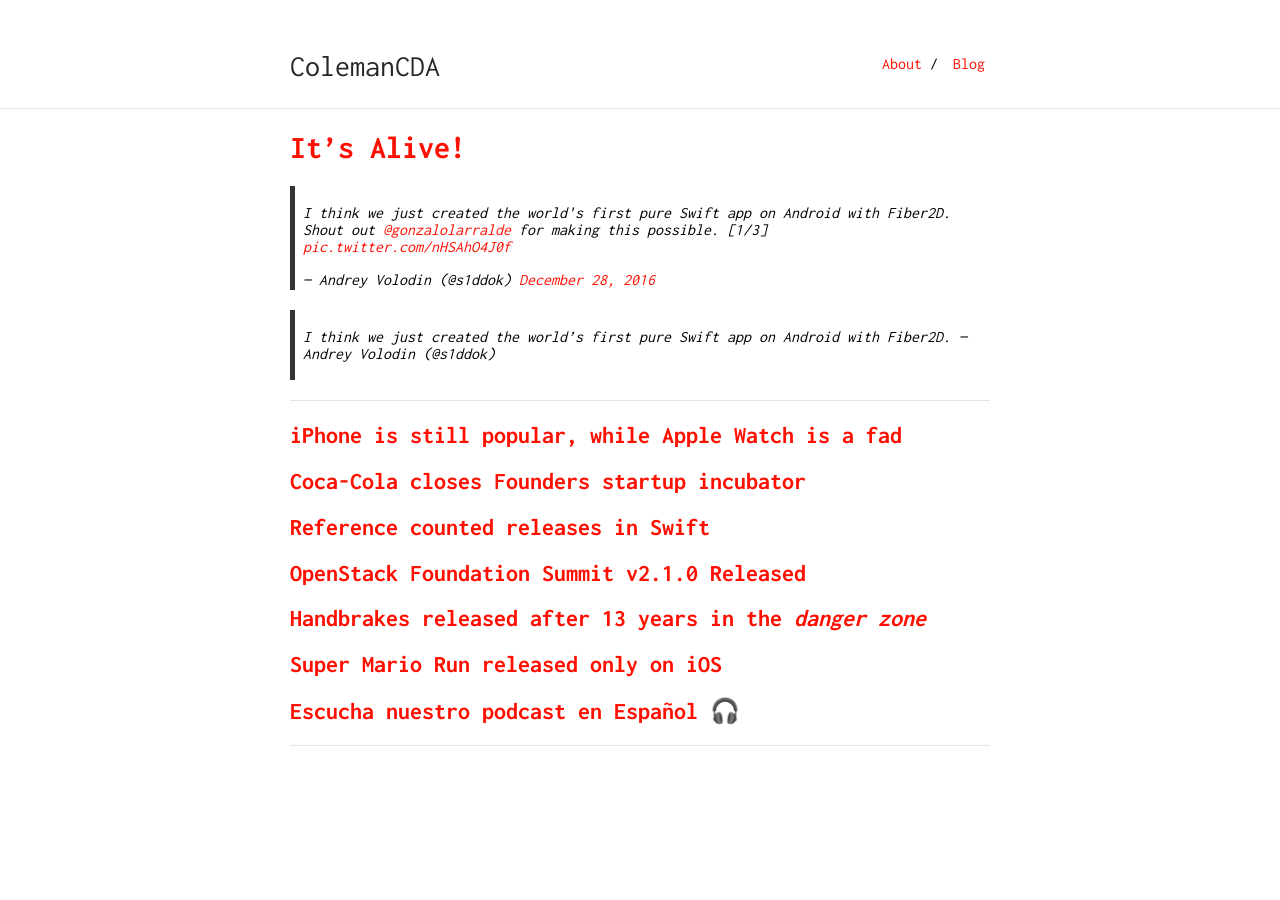
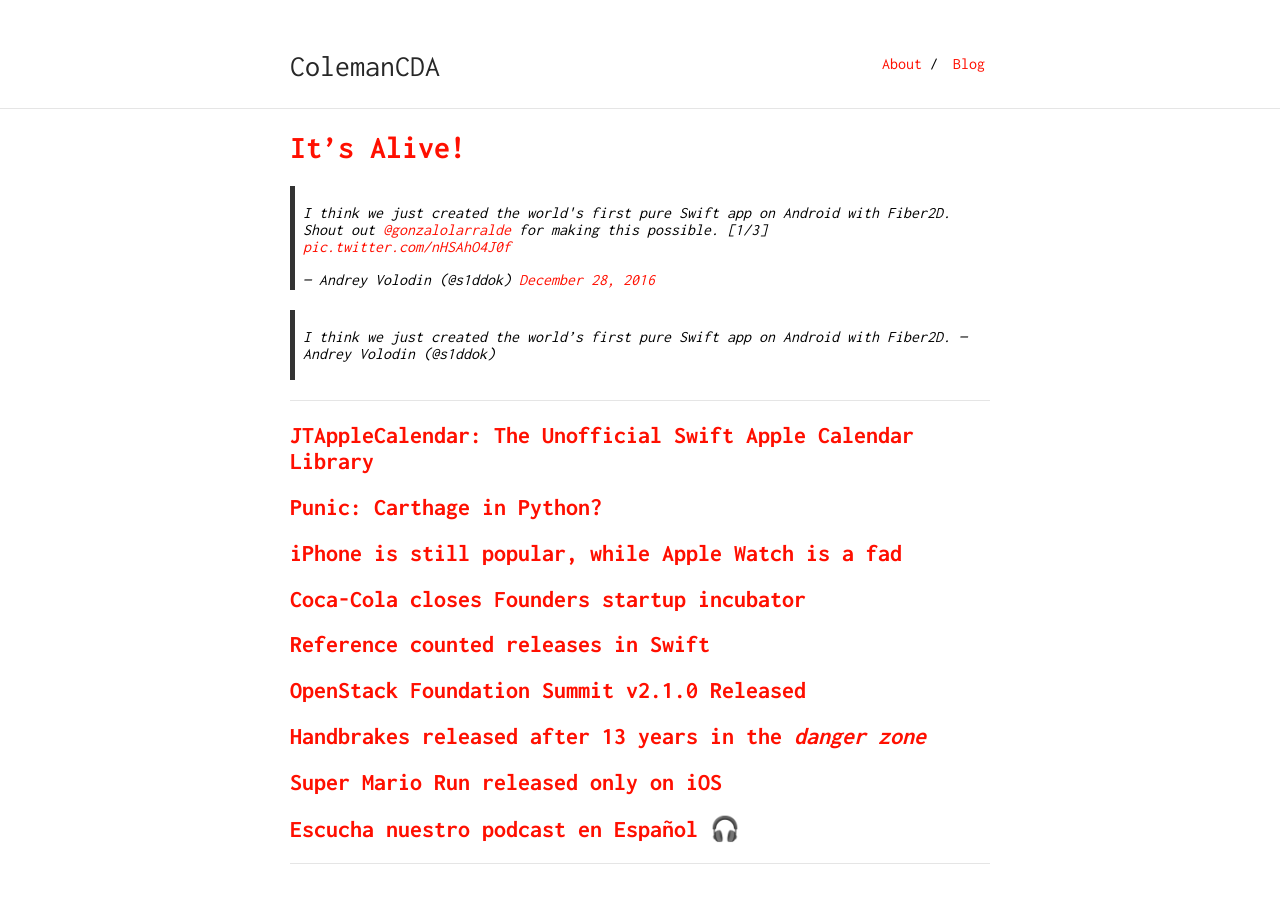
Before and after one commit to colemancda/colemancda.github.io, a Jekyll site: the page built from index.md, in a window 1280 px wide. Built offline with Jekyll 4.4.1, drawn with Linux system fonts in a browser that asks for light colours; comment, search, counter and statistics services are not loaded; our own code applies the rules of GitHub Pages for plain Markdown files.

Commit message:
updated index

```diff
--- a/index.md
+++ b/index.md
@@ -9,6 +9,10 @@ layout: default
 > I think we just created the world's first pure Swift app on Android with Fiber2D. — Andrey Volodin (@s1ddok)
 
 ---
+
+## [JTAppleCalendar: The Unofficial Swift Apple Calendar Library](https://github.com/patchthecode/JTAppleCalendar)
+
+## [Punic: Carthage in Python?](https://github.com/schwa/punic)
 
 ## [iPhone is still popular, while Apple Watch is a fad](https://techcrunch.com/2016/12/29/iphone-7-was-a-top-holiday-gift-but-apple-watch-is-fading/)
 
```
